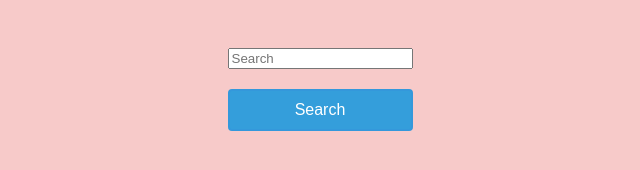
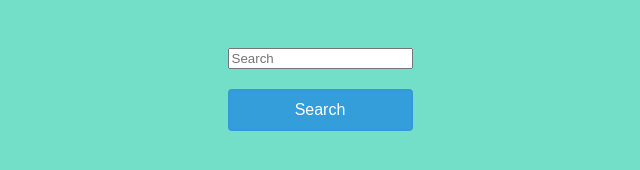
Before and after one commit to kyawzinthant-dev/dictionary, a plain HTML site: page index.html in a window 1280 px wide. Shown: the whole page, without its empty margins (320-960 px from the left). Drawn offline with nearby package versions, Linux system fonts and the light colour scheme.

Commit message:
change background color

```diff
--- a/index.html
+++ b/index.html
@@ -11,7 +11,7 @@
         box-sizing: border-box;
     }
     body{
-        background-color: #F7CAC9;
+        background-color: #74dfc8;
         display: flex;
         flex-direction: column;
         justify-content: center;
```
